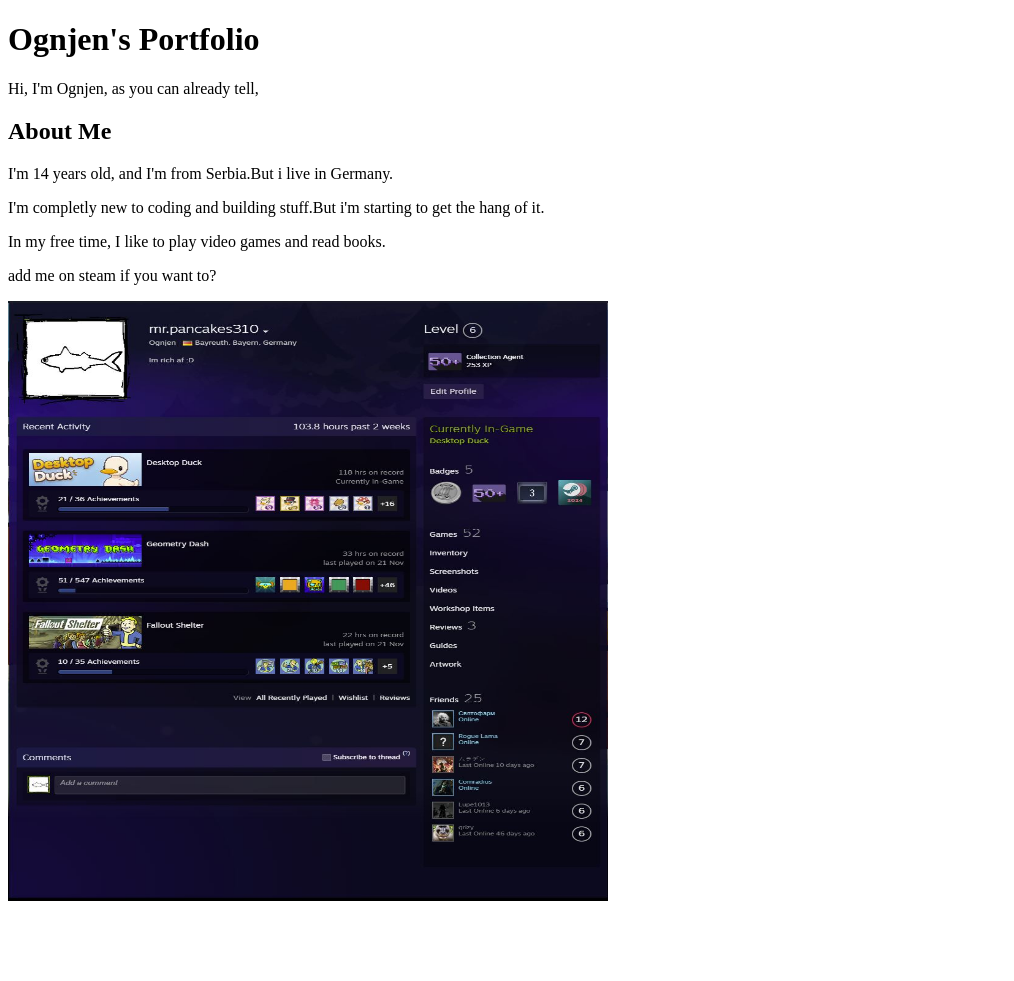
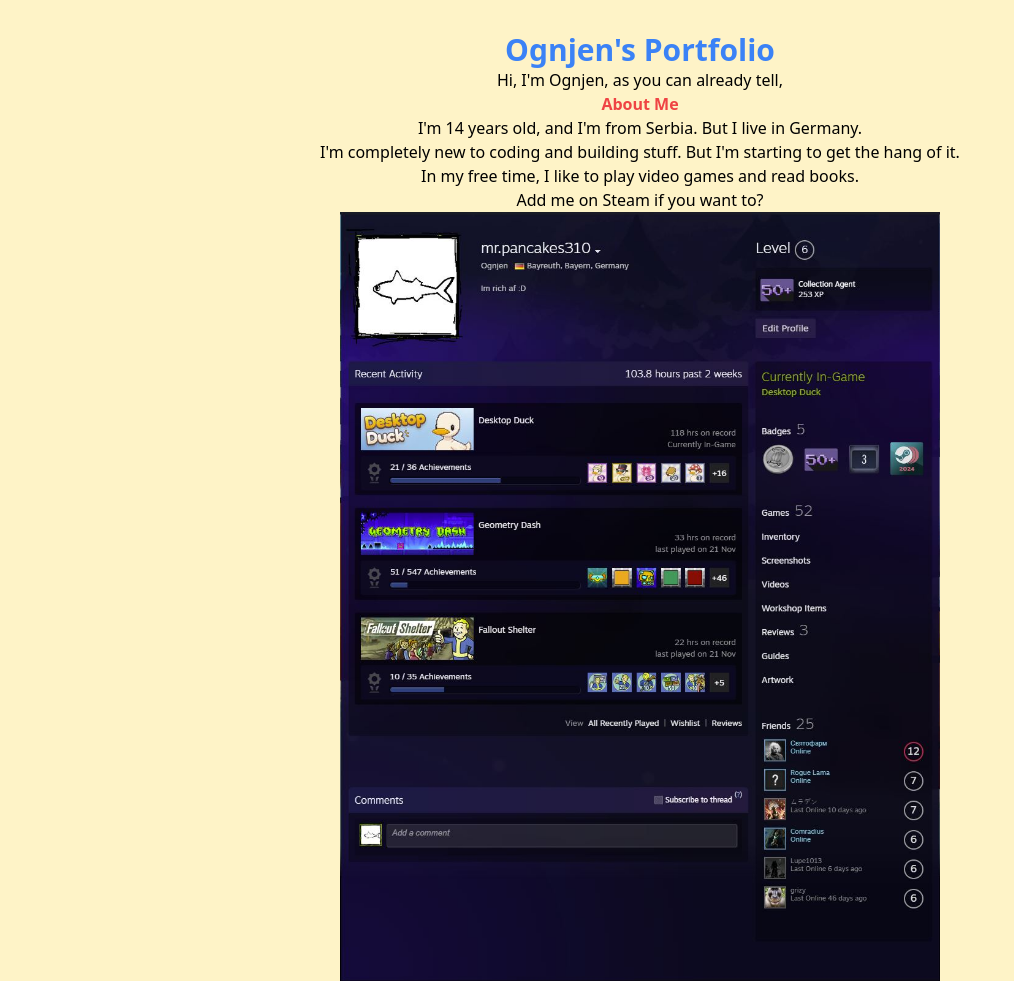
Before and after one commit to mrpancakes310-hub/my-portfolio, a plain HTML site: page index.html in a window 1280 px wide. Shown: the top 981 px of the page, without its empty margins (0-1014 px from the left). Before the commit the page ends 913 px from the top, so only its background shows below. Drawn offline with nearby package versions, Linux system fonts and the light colour scheme.

Commit message:
style my page

```diff
--- a/index.html
+++ b/index.html
@@ -1,20 +1,17 @@
 <!DOCTYPE html>
 <html>
-	<head>
-		<title>Ognjen'sPortfolio</title>
-	</head>
-	<body>
-		<h1 class="text-blue-500">Ognjen's Portfolio</h1>
-		<p>Hi, I'm Ognjen, as you can already tell,</p>
-		<h2>About Me</h2>
-		<p>I'm 14 years old, and I'm from Serbia.But i live in Germany.</p>
-		<p>I'm completly new to coding and building stuff.But i'm starting to get the hang of it.</p>
-	<p>In my free time, I like to play video games and read books.</p>
-<p>add me on steam if you want to? </p></body>
-<img src="MySteam.jpg" alt="My Steam Profile" width="600" height="600">
-
-
-
-
-
+  <head>
+    <title>Ognjen's Portfolio</title>
+    <script src="https://cdn.tailwindcss.com"></script>
+  </head>
+  <body class="text-center bg-amber-100">
+    <h1 class="text-3xl font-bold text-blue-500 mt-8">Ognjen's Portfolio</h1>
+    <p>Hi, I'm Ognjen, as you can already tell,</p>
+    <h2 class="font-semibold text-red-500">About Me</h2>
+    <p>I'm 14 years old, and I'm from Serbia. But I live in Germany.</p>
+    <p>I'm completely new to coding and building stuff. But I'm starting to get the hang of it.</p>
+    <p>In my free time, I like to play video games and read books.</p>
+    <p>Add me on Steam if you want to?</p>
+    <img src="MySteam.jpg" alt="My Steam Profile" width="600" height="600" class="mx-auto">
+  </body>
 </html>
```
